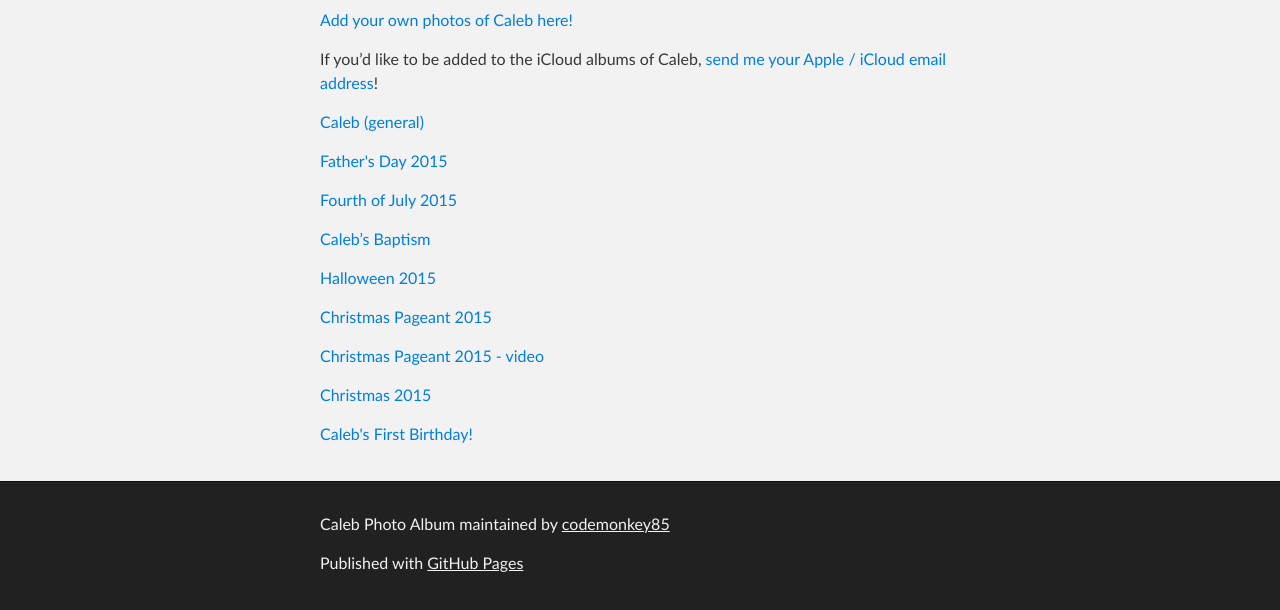
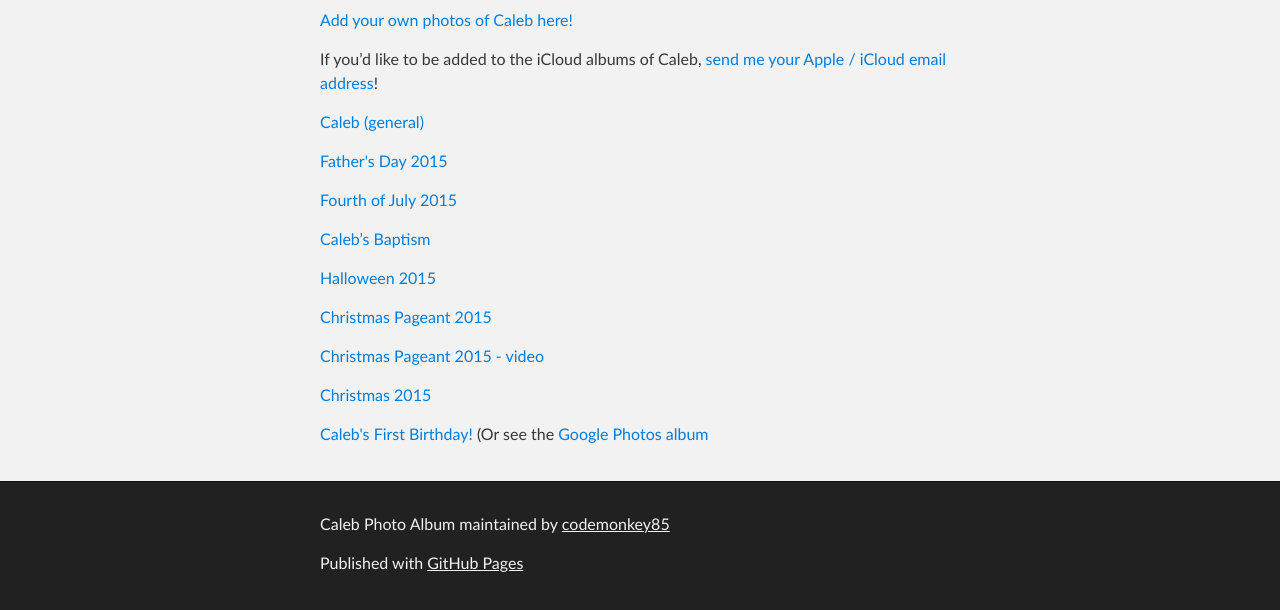
Before and after one commit to codemonkey85/Caleb-Photo-Album, a plain HTML site: page index.html in a window 1280 px wide. Shown: the part 252-862 px from the top of the page. Drawn offline with Linux system fonts and the light colour scheme.

Commit message:
Update index.html

```diff
--- a/index.html
+++ b/index.html
@@ -51,7 +51,7 @@
 
 <p><a href="https://www.icloud.com/sharedalbum/#B09GDdyTvGlvDa8">Christmas 2015</a></p>
 
-<p><a href="https://www.icloud.com/sharedalbum/#B09GRMtznG97nJG">Caleb's First Birthday!</a></p>
+<p><a href="https://www.icloud.com/sharedalbum/#B09GRMtznG97nJG">Caleb's First Birthday!</a> (Or see the <a href="https://goo.gl/photos/mxraEpLrkc6Q3wtZ7">Google Photos album</a></p>
 
       </section>
     </div>
```
